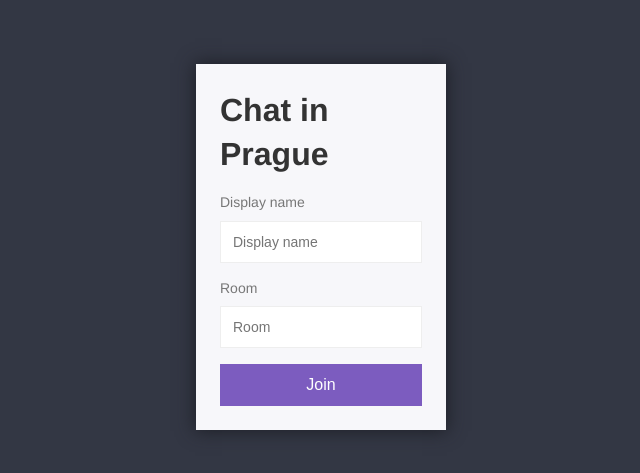
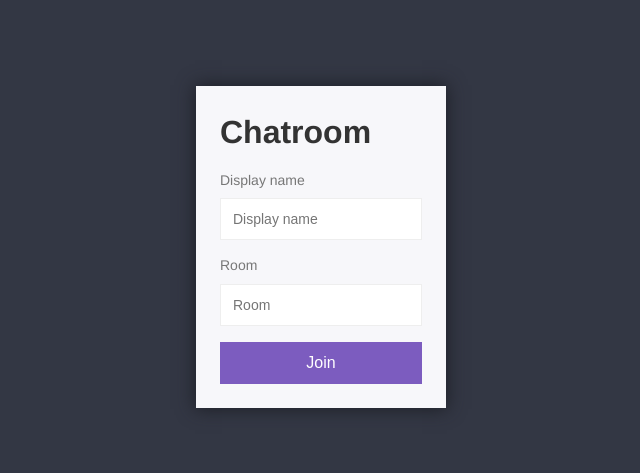
Before and after one commit to Acovid/chat-app, a website: page public/index.html in a window 1280 px wide. Shown: the part 153-626 px from the top of the page, without its empty margins (319-959 px from the left). Drawn offline with Linux system fonts and the light colour scheme.

Commit message:
restored original title

```diff
--- a/public/index.html
+++ b/public/index.html
@@ -12,7 +12,7 @@
   <body>
     <div class="centered-form">
       <div class="centered-form__box">
-        <h1>Chat in Prague</h1>
+        <h1>Chatroom</h1>
         <form action="/chat.html">
           <label>Display name</label>
           <input
```
